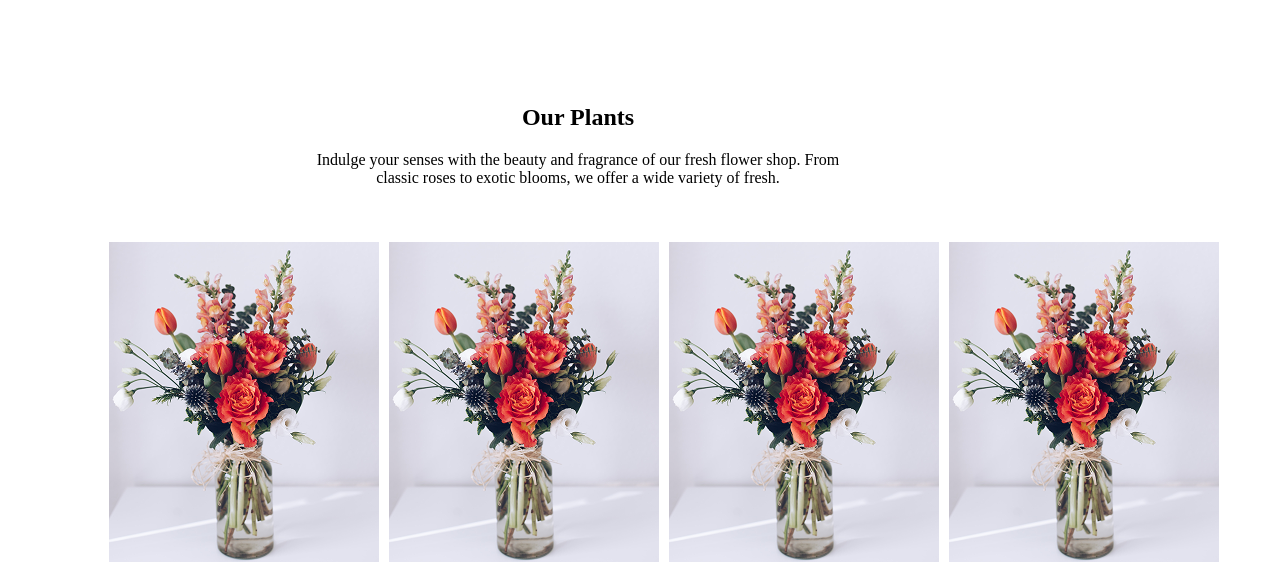
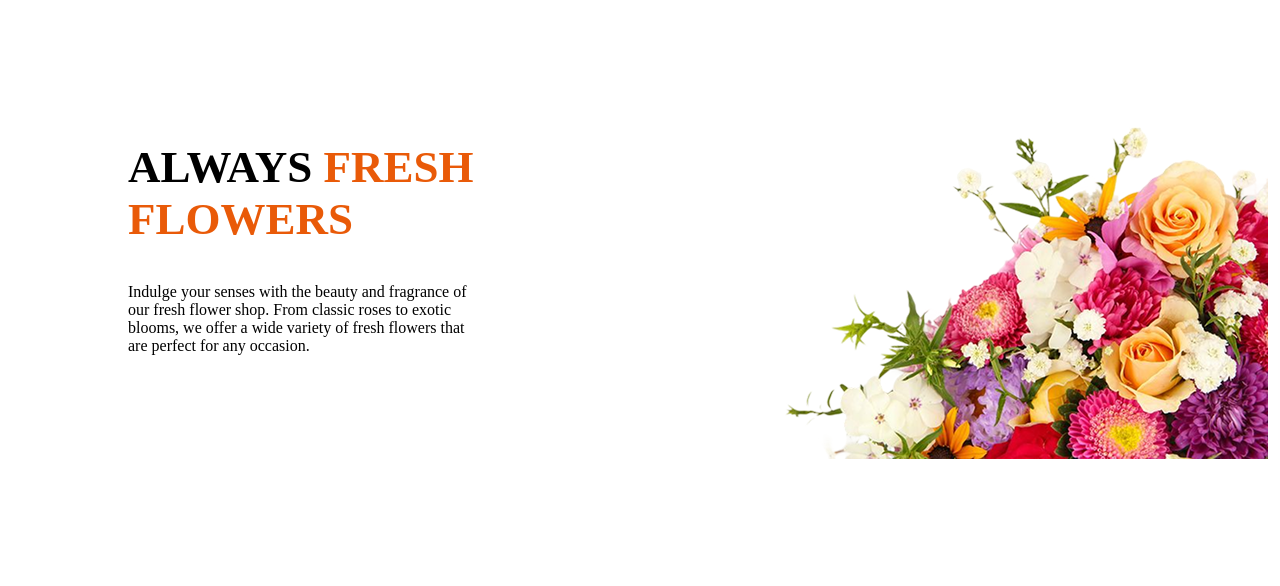
Before and after one commit to Professoramit2507/Prg_hero_assignment_2, a plain HTML site: page index.html in a window 1280 px wide. Shown: the part 135-721 px from the top of the page. Drawn offline with Linux system fonts and the light colour scheme.

Commit message:
Main_2 added

```diff
--- a/index.html
+++ b/index.html
@@ -31,15 +31,15 @@
     </header>
 
      <main>
-        <!-- <section class="title-img-sec">
+        <section class="title-img-sec">
                 <div>
                     <h1 class="">ALWAYS <span class="">FRESH</span> <br> <span class="">FLOWERS</span></h1>
                     <p>Indulge your senses with the beauty and fragrance of <br> our fresh flower shop. From classic roses to exotic <br> blooms, we offer a wide variety of fresh flowers that <br> are perfect for any occasion. </p>
                 </div>
                     <img src="B12A02-Responsive-Flowers/assets/hero-flower.png" class="imgg" alt="">
-        </section> -->
+        </section>
 
-        <section class="plants">
+        <!-- <section class="plants">
             <div class="plants-des">
                 <h1>Our Plants</h1>
             <p>Indulge your senses with the beauty and fragrance of our fresh flower shop. From <br> classic roses to exotic blooms, we offer a wide variety of fresh.</p>
@@ -112,7 +112,7 @@
                 </div>
 
             </div>
-        </section>
+        </section> -->
 
         <section class="badge-flower">
             <div class="flo-bdg">
```
